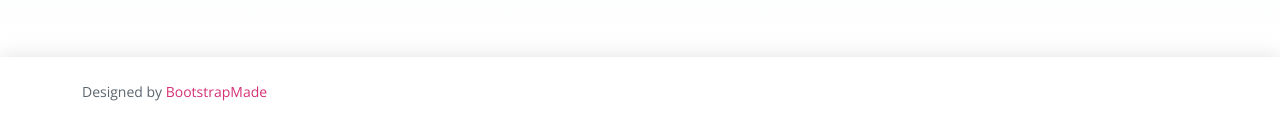
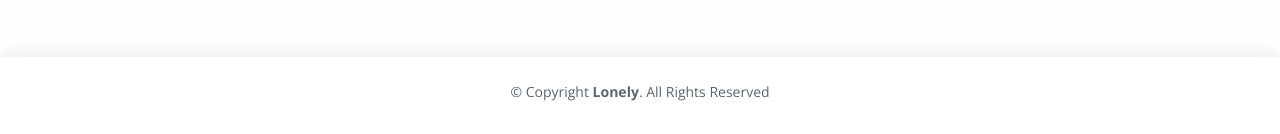
Before and after one commit to trisnayulianti/trisnayulianti.github.io, a plain HTML site: page index.html in a window 1280 px wide. Shown: the part 2918-3052 px from the top of the page. Drawn offline with nearby package versions, Linux system fonts and the light colour scheme; a web font is replaced by a local one.

Commit message:
Update index.html

```diff
--- a/index.html
+++ b/index.html
@@ -239,13 +239,16 @@
   </main><!-- End #main -->
 
  <!-- ======= Footer ======= -->
-  <footer id="footer">
+ <footer id="footer">
     <div class="container">
+      <div class="copyright">
+        &copy; Copyright <strong><span>Lonely</span></strong>. All Rights Reserved
+      </div>
+      <div class="credits">
         <!-- All the links in the footer should remain intact. -->
         <!-- You can delete the links only if you purchased the pro version. -->
         <!-- Licensing information: https://bootstrapmade.com/license/ -->
         <!-- Purchase the pro version with working PHP/AJAX contact form: https://bootstrapmade.com/free-html-bootstrap-template-lonely/ -->
-        Designed by <a href="https://bootstrapmade.com/">BootstrapMade</a>
       </div>
     </div>
   </footer><!-- End  Footer -->
```
